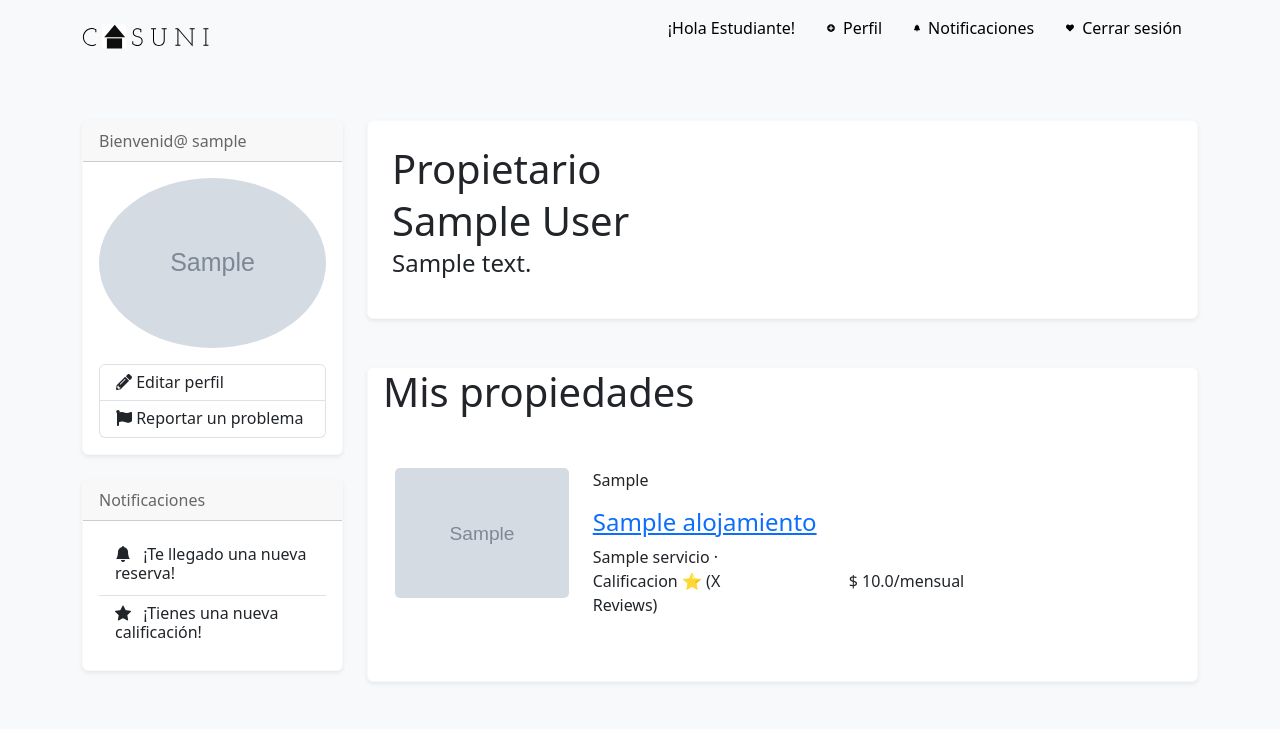
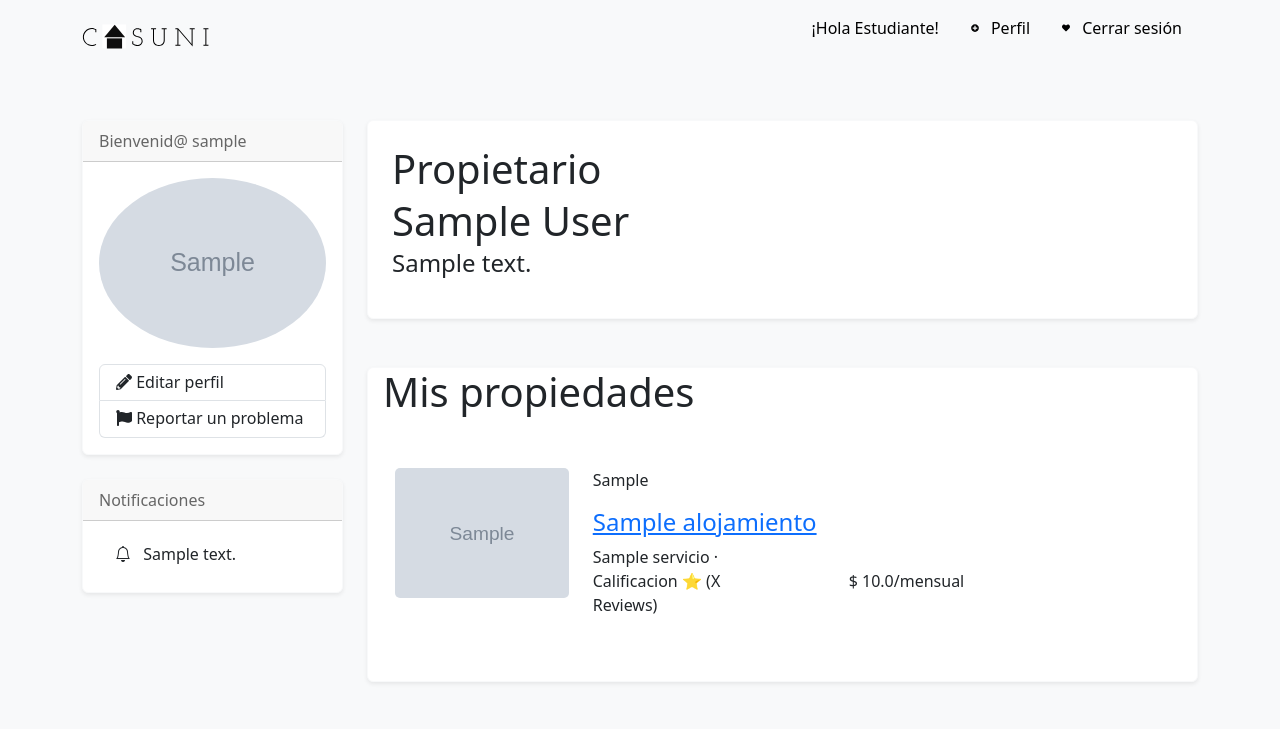
Before and after one commit to PaulaUzca/CASUNI, a Django app: page /propietario/perfil/1/ in a window 1280 px wide. Shown: the top 729 px of the page. Run offline with Django 4.2, Linux system fonts and the light colour scheme; a user stored in the database is signed in; tables that the repository leaves empty hold one stand-in row (values such as "Sample post"); grey boxes marked "Sample" are stand-in pictures; some libraries are stand-ins or nearby versions.

Commit message:
modificaciones

```diff
--- a/project/casuni/forms.py
+++ b/project/casuni/forms.py
@@ -11,6 +11,6 @@ class LoginForm(forms.Form):
     }))
 
 class SolicitudAlojamiento(forms.Form):
-    fechaDesde = forms.DateField(label='Fecha Desde')
-    fechaHasta = forms.DateField(label='Fecha Hasta')
+    fechaDesde = forms.DateField(label='Fecha Desde', widget=forms.DateInput(attrs={'type': 'date'}))
+    fechaHasta = forms.DateField(label='Fecha Hasta', widget=forms.DateInput(attrs={'type': 'date'}))
     mensaje = forms.CharField(label='Mensaje', widget=forms.Textarea(attrs={'rows': 3}))
--- a/project/casuni/templates/alojamiento_detalle.html
+++ b/project/casuni/templates/alojamiento_detalle.html
@@ -223,8 +223,8 @@
                                                 </div>
                                                 <p>{{ reserva.mensaje }}</p>
                                                 <p>Fechas de ocupación: {{ reserva.fechaInicio }} - {{ reserva.fechaFin }}</p>
-                                                <p>Reserva realizada: {{ reserva.fecha }}</p>
-                                                <p>Estado: {{ reserva.get_estado_display }}</p>
+                                                <p>Fecha de realización de la reserva: {{ reserva.fecha }}</p>
+                                                <p>Estado: {{ reserva.estado }}</p>
                                             </div>
                                         </div>
                                     {% endfor %}
--- a/project/casuni/templates/estudiante_perfil.html
+++ b/project/casuni/templates/estudiante_perfil.html
@@ -50,7 +50,7 @@
                       {% for notificacion in estudiante.user.notificaciones.all %}
                         <li class="list-group-item">
                           <h6 class="mb-1">
-                            <span class="bii bi-chat-right-dots-fill me-2"></span>
+                            <span class="bi bi-bell me-2"></span>
                             {{notificacion.texto}}
                           </h6>
                         </li>
--- a/project/casuni/templates/layout.html
+++ b/project/casuni/templates/layout.html
@@ -95,17 +95,12 @@
                     </li>
                     <li class="nav-item">
                         <a class="nav-link mx-2" href="{% url 'perfil' %}">
-                            <i class="fas fa-plus-circle pe-2"></i>Perfil
-                        </a>
-                    </li>
-                    <li class="nav-item">
-                        <a class="nav-link mx-2" href="{% url 'notificaciones' %}">
-                            <i class="fas fa-bell pe-2"></i>Notificaciones
+                            <i class="fas fa-plus-circle pe-2"></i> Perfil
                         </a>
                     </li>
                     <li class="nav-item">
                         <a class="nav-link mx-2" href="{% url 'logout' %}">
-                            <i class="fas fa-heart pe-2"></i>Cerrar sesión
+                            <i class="fas fa-heart pe-2"></i> Cerrar sesión
                         </a>
                     </li>
                 {% else %}
--- a/project/casuni/templates/propietario_perfil.html
+++ b/project/casuni/templates/propietario_perfil.html
@@ -38,18 +38,21 @@
                   <div class="card-header" style="color: #666;">Notificaciones</div>
                   <div class="card-body">
                     <ul class="list-group list-group-flush mb-0">
+                    {% if not propietario.user.notificaciones.all %}
                       <li class="list-group-item">
                         <h6 class="mb-1">
-                          <span class="bi bi-bell-fill me-2"></span>
-                          ¡Te llegado una nueva reserva!
+                          No tiene notificaciones
                         </h6>
                       </li>
+                    {% endif %}
+                    {% for notificacion in propietario.user.notificaciones.all %}
                       <li class="list-group-item">
                         <h6 class="mb-1">
-                          <span class="bbi bi-star-fill me-2"></span>
-                          ¡Tienes una nueva calificación!
+                          <span class="bi bi-bell me-2"></span>
+                          {{notificacion.texto}}
                         </h6>
                       </li>
+                    {% endfor %}
                     </ul>
                   </div>
                 </div>
--- a/project/casuni/templates/solicitud.html
+++ b/project/casuni/templates/solicitud.html
@@ -55,6 +55,7 @@
                     {% else %}
                         <!-- Mostrar botón de crear reserva si la solicitud está aceptada -->
                         {% if solicitud.estado == 'A' %}
+                            <br>
                             <a href="{% url 'crear_reserva' solicitud.id %}" class="btn btn-success">Crear reserva</a>
                         {% endif %}
                     {% endif %}
--- a/project/casuni/views.py
+++ b/project/casuni/views.py
@@ -81,7 +81,17 @@ def alojamiento_detalle(request, alojamiento_id):
                 fecha_hasta = form.cleaned_data['fechaHasta']
                 mensaje = form.cleaned_data['mensaje']
 
-                if estudiante:
+                if fecha_desde >= fecha_hasta:
+                    messages.error(request, 'La fecha de inicio debe ser anterior a la fecha de fin.')
+                elif fecha_desde < alojamiento.fecha_inicio:
+                    messages.error(request, 'La fecha de inicio debe estar después de la fecha disponible del alojamiento.')
+                elif alojamiento.fecha_fin and fecha_desde > alojamiento.fecha_fin:
+                    messages.error(request, 'La fecha de inicio debe estar antes de la fecha límite disponible del alojamiento.')
+                elif fecha_hasta and fecha_desde >= fecha_hasta:
+                    messages.error(request, 'La fecha de inicio debe ser anterior a la fecha de fin.')
+                elif fecha_hasta and (alojamiento.fecha_fin and fecha_hasta > alojamiento.fecha_fin):
+                    messages.error(request, 'La fecha de fin debe estar antes de la fecha límite disponible del alojamiento.')
+                elif estudiante:
                     # Verificamos si ya existe una solicitud pendiente
                     existing_solicitud = Solicitud.objects.filter(
                         estudiante=estudiante,
@@ -89,10 +99,7 @@ def alojamiento_detalle(request, alojamiento_id):
                     ).first()
 
                     if existing_solicitud:
-                        if existing_solicitud.estado == 'P':
                             messages.error(request, 'Ya tienes una solicitud pendiente para este alojamiento.')
-                            solicitud_url = reverse('solicitud', kwargs={'solicitud_id': existing_solicitud.id})
-                        else:
                             solicitud_url = reverse('solicitud', kwargs={'solicitud_id': existing_solicitud.id})
                     else:
                         # Creamos la nueva solicitud
@@ -101,25 +108,23 @@ def alojamiento_detalle(request, alojamiento_id):
                             alojamiento=alojamiento,
                             fechaInicio=fecha_desde,
                             fechaFin=fecha_hasta,
-                            texto=mensaje,
-                            estado='P'
+                            texto=mensaje
                         )
                         solicitud.save()
 
                         # Mostramos el mensaje de éxito
                         messages.success(request, 'La solicitud se ha creado correctamente.')
-
                         # Generamos la URL para la página de detalles de la solicitud
                         solicitud_url = reverse('solicitud', kwargs={'solicitud_id': solicitud.id})
-
                         # Reinicializamos el formulario después de enviarlo con éxito
                         form = SolicitudAlojamiento()  # Re-inicializamos con una instancia vacía
+                        send_notification(solicitud.alojamiento.propietario.user, f"Te ha llegado una nueva solicitud para {solicitud.alojamiento.nombre}", "solicitud_nueva")
 
                 else:
                     messages.error(request, 'Solo los estudiantes pueden realizar solicitudes de alojamiento.')
 
         else:
-            form = SolicitudAlojamiento()
+            form = SolicitudAlojamiento()  # Re-inicializamos con una instancia vacía
             if estudiante:
                 existing_solicitud = Solicitud.objects.filter(
                     estudiante=estudiante,
@@ -128,7 +133,6 @@ def alojamiento_detalle(request, alojamiento_id):
                 if existing_solicitud:
                     solicitud_url = reverse('solicitud', kwargs={'solicitud_id': existing_solicitud.id})
 
-    # Contexto con el formulario inicial o el formulario con errores
     context = {
         'alojamiento': alojamiento,
         'form': form,
@@ -141,9 +145,22 @@ def alojamiento_detalle(request, alojamiento_id):
 @login_required
 def aceptar_solicitud(request, id):
     solicitud = get_object_or_404(Solicitud, id=id)
+    # Obtener todas las solicitudes aceptadas para el alojamiento de esta solicitud
+
+    if Solicitud.objects.filter(
+            alojamiento=solicitud.alojamiento,
+            estado='A',  # Considerar solo las reservas aceptadas
+            fechaInicio__lte=solicitud.fechaFin,
+            fechaFin__gte=solicitud.fechaInicio
+    ).exists():
+        return JsonResponse({'status': 'error', 'message': 'Ya existe una solicitud aceptada para estas fechas.'})
+
+    # Cambiar el estado de la solicitud
     solicitud.estado = 'A'
     solicitud.save()
-    send_notification(solicitud.estudiante.user, "Tu solicitud ha sido aceptada", "solicitud aceptada")
+
+    # Si no hay solapamientos, aceptar la solicitud y enviar la notificación
+    send_notification(solicitud.estudiante.user, f"Tu solicitud para {solicitud.alojamiento.nombre} ha sido aceptada", "solicitud_aceptada")
     return JsonResponse({'status': 'success', 'message': 'Solicitud aceptada'})
 
 @login_required
@@ -151,7 +168,7 @@ def rechazar_solicitud(request, id):
     solicitud = get_object_or_404(Solicitud, id=id)
     solicitud.estado = 'R'
     solicitud.save()
-    send_notification(solicitud.estudiante.user, "Tu solicitud ha sido rechazada", "solicitud rechazada")
+    send_notification(solicitud.estudiante.user, f"Tu solicitud para {solicitud.alojamiento.nombre} ha sido rechazada", "solicitud rechazada")
     return JsonResponse({'status': 'success', 'message': 'Solicitud rechazada'})
 
 @login_required
@@ -183,6 +200,17 @@ def propietario_perfil(request, propietario_id):
 @login_required
 def crear_reserva(request, solicitud_id):
     solicitud = get_object_or_404(Solicitud, id=solicitud_id)
+
+    # Verificar si hay una reserva activa para el alojamiento
+    reserva_activa = Reserva.objects.filter(
+        alojamiento=solicitud.alojamiento,
+        estado='Activa'
+    ).first()
+
+    if reserva_activa:
+        messages.error(request, f'El alojamiento "{solicitud.alojamiento.nombre}" ya tiene una reserva activa.')
+        return redirect('estudiante_perfil', estudiante_id=solicitud.estudiante.id)
+
     # Obtener los datos del formulario de solicitud
     fecha_desde = solicitud.fechaInicio
     fecha_hasta = solicitud.fechaFin
@@ -200,5 +228,6 @@ def crear_reserva(request, solicitud_id):
 
     # Guardar la reserva en la base de datos
     reserva.save()
-    messages.success(request, 'La reserva se ha creado correctamente.')
+    send_notification(reserva.estudiante.user, f"La reserva para {solicitud.alojamiento.nombre} ha sido exitosa", "reserva")
+    send_notification(reserva.alojamiento.propietario.user, f"La reserva para {solicitud.alojamiento.nombre} ha sido exitosa", "reserva")
     return redirect('estudiante_perfil', estudiante_id=solicitud.estudiante.id)
```
Lines whose indentation alone changed are shown as unchanged.
